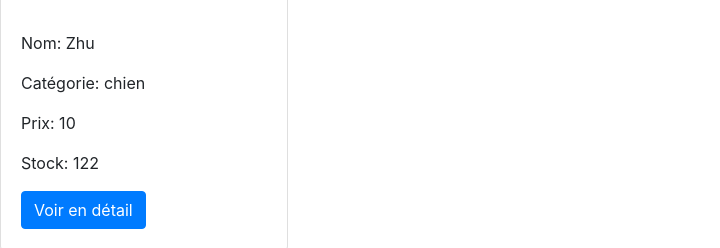
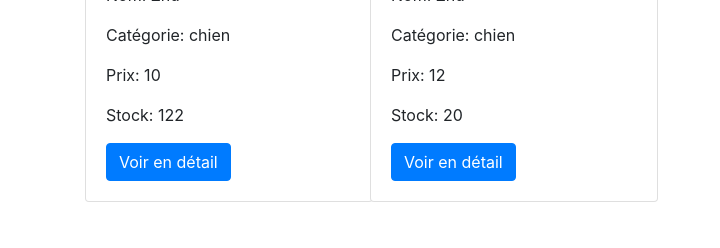
Before and after one commit to Zhiwei-Zhu/projet-php-animalerie, a PHP site: page / in a window 1280 px wide. Shown: the part 1575-1823 px from the top of the page, without its empty margins (0-720 px from the left). Run offline with PHP 8.4, Linux system fonts and the light colour scheme; data comes from the database, SQL or seed files in the repository.

Commit message:
update carousel

```diff
--- a/App/View/Home/indexView.php
+++ b/App/View/Home/indexView.php
@@ -27,6 +27,7 @@
                 <img src="https://secure.img1-fg.wfcdn.com/im/07292327/resize-h800-w800%5Ecompr-r85/1166/116615321/Jeremy+Artful+12+in+x+6+in+x+8+in+Birdhouse.jpg" class="d-block w-100" alt="chat">
             </div>
             <?php endif ?>
+            <?php endforeach ?>
     </div>
     <a class="carousel-control-prev" href="#carouselExampleControls" role="button" data-slide="prev">
         <span class="carousel-control-prev-icon" aria-hidden="true"></span>
@@ -37,14 +38,13 @@
         <span class="sr-only">Next</span>
     </a>
 
-    <?php endforeach ?>
 </div>
 
 
-
-<div class="recherche mt-5"></div>
-<div class="affichage mt-5 justify-content-around">
+<div class="container">
+        <div class="row">
             <?php foreach ($produits as $produit) :?>
+                <div class="col-3">
                     <div class="card" style="width: 18rem;">
                     <?php if ($produit->type_animal === "chien"): ?>
                         <img class="card-img-top" src="https://cdn.pixabay.com/photo/2015/07/22/13/21/kibble-855419_960_720.jpg" alt="Produit pour chien">
@@ -63,11 +63,15 @@
                                 <p>Prix: <?= $produit->prix ?></p>
                                 <p>Stock: <?= $produit->stock ?> </p>
                             </div>
-            <a href="<?= $produit->id ?>" class="btn btn-primary">Voir en détail</a>
+                            <a href="index.php?page=singleProduit&id=<?= $produit->id ?>" class="btn btn-primary">Voir en détail</a>
                         </div>
                     </div>
                 </div>
             <?php endforeach ?>
+        </div>
+    </div>
+</div>
+
 
 
 <div class="container mt-5">
```
Lines whose indentation alone changed are shown as unchanged.
